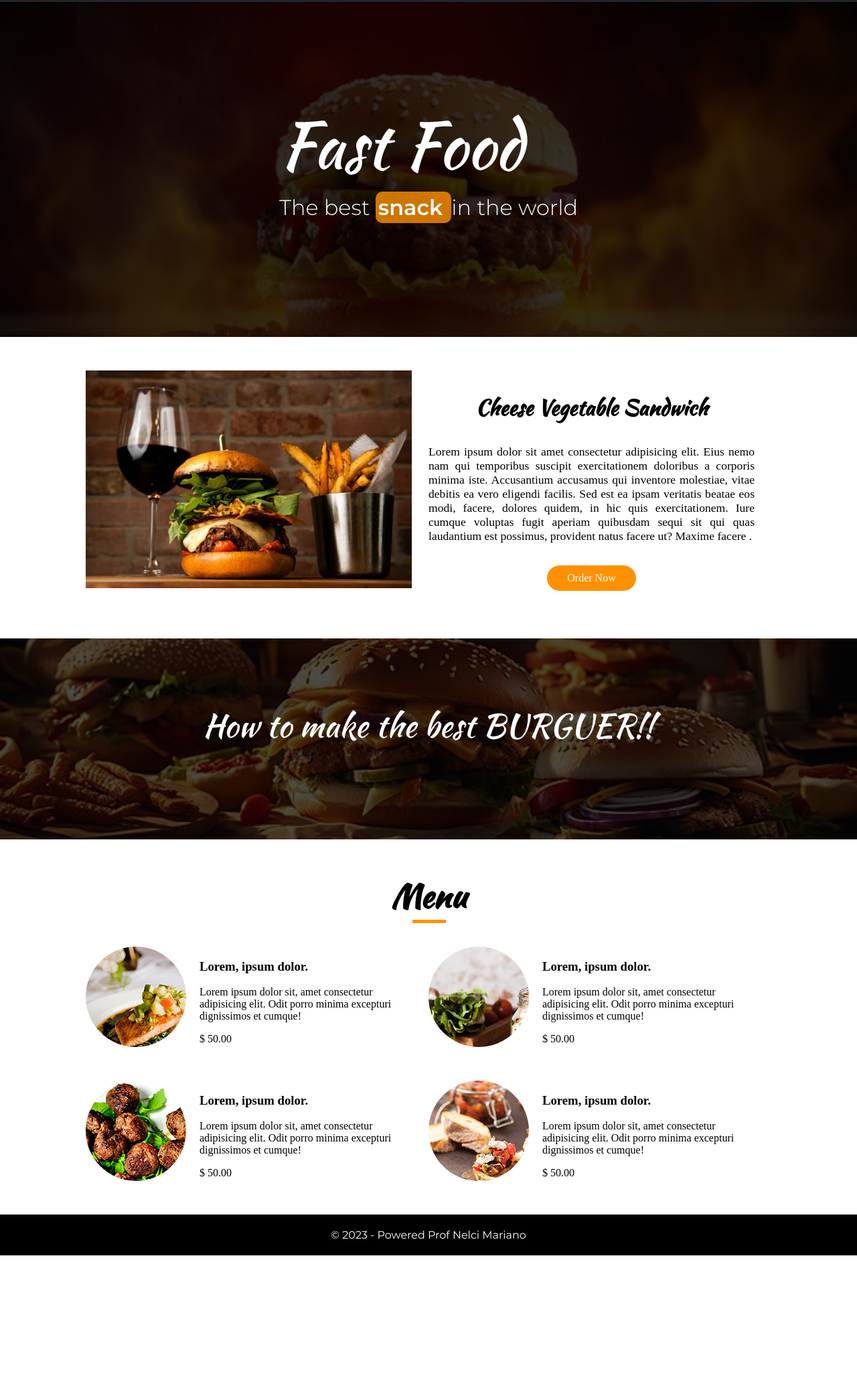
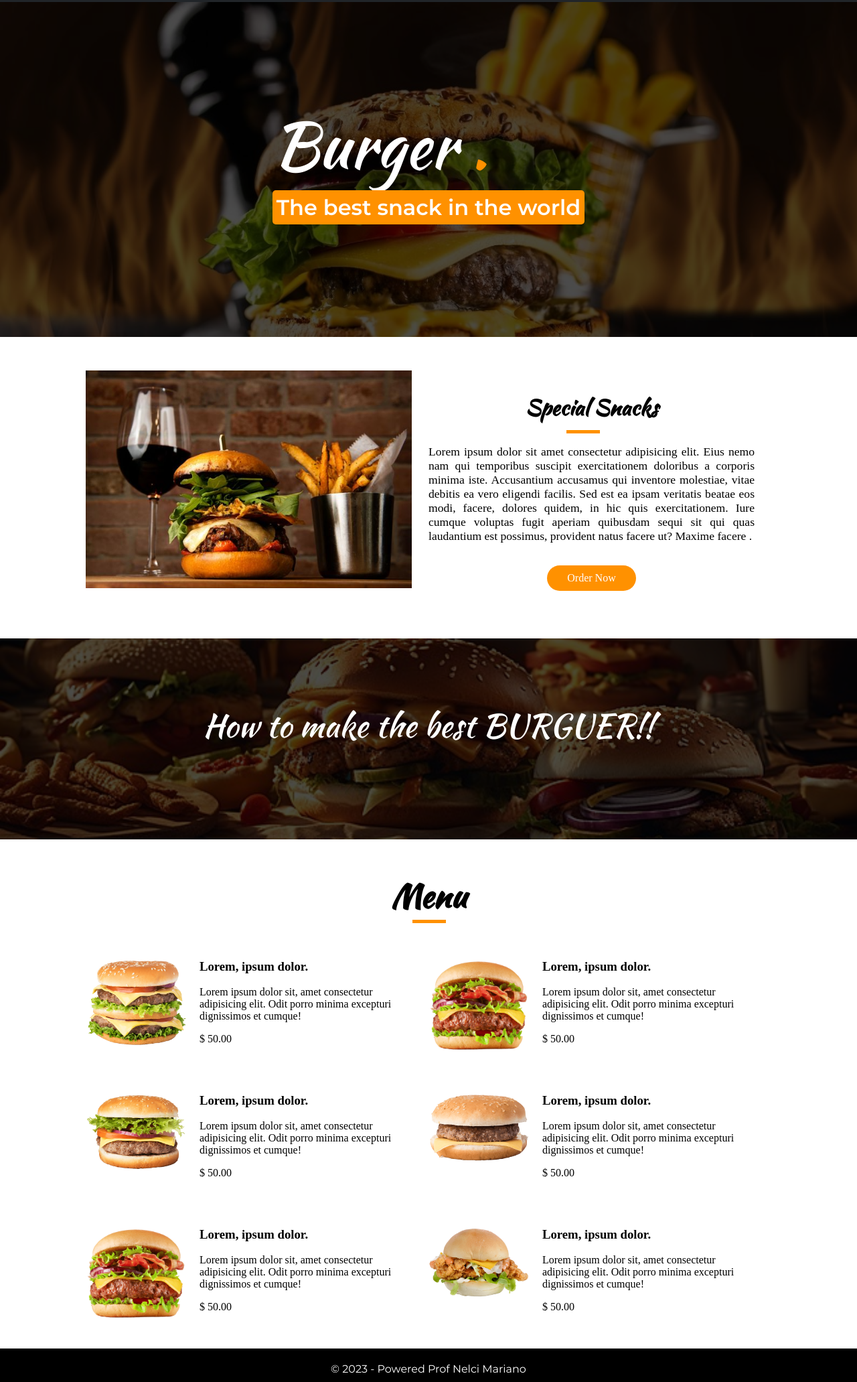
Before and after one commit to professornelcimariano/projeto_html_restaurante, a plain HTML site: page index.html in a window 1280 px wide. Shown: the part 77-2140 px from the top of the page at 67% size. Before the commit the page ends 1951 px from the top, so only its background shows below. Drawn offline with Linux system fonts and the light colour scheme.

Commit message:
Alteração nas imagens do banner e do menu

```diff
--- a/index.css
+++ b/index.css
@@ -91,11 +91,11 @@ body {
     /* display: flex; */
     width: 100%;
     height: 500px;
-    background-image: url('img/2-banner.jpg');
+    background-image: url('img/5-banner.jpg');
     background-size: cover;
     background-position: center center;
     margin-bottom: 50px;
-    /* background-attachment: fixed; */
+    background-attachment: fixed;
     position: relative;
 }
 
@@ -106,7 +106,7 @@ body {
     left: 0;
     width: 100%;
     height: 100%;
-    background-color: rgba(0, 0, 0, 0.8);
+    background-color: rgba(0, 0, 0, 0.7);
 }
 
 .banner .text {
@@ -152,6 +152,8 @@ body {
     padding: 0 25px;
 }
 
+
+
 .mkt .mkt-text p {}
 
 
@@ -166,6 +168,17 @@ body {
     font-weight: bold;
     font-size: 2em;
     font-family: 'Kaushan Script', cursive;
+}
+
+.mkt .mkt-text p.name::after {
+    content: "";
+    width: 50px;
+    height: 5px;
+    background-color: #ff9100;
+    position: absolute;
+    display: block;
+    right: 30%;
+    margin-top: 10px;
 }
 
 .mkt .mkt-text p.description {
@@ -265,6 +278,8 @@ body {
     height: 150px;
     width: 150px;
     /* background-color: #ff9100; */
+    background-size: contain;
+    margin-top: 20px;
 }
 
 .products .product-items .items-text {
--- a/index.html
+++ b/index.html
@@ -38,14 +38,14 @@
     <section class="banner">
         <main class="text">
             <h2>
-                <span style="font-size: 3em;"> Fast Food </span>
+                <span style="font-size: 3em; text-align: center;"> Burger <span style="color: var(--yellow);"> . </span> </span>
                 <br>
                 <span style="font-size: 1em; font-family: 'Montserrat', sans-serif;">
-                    The best
-                    <strong style="background-color: rgba(255, 145, 0, 0.8); padding: 4px; border-radius: 10px;">
-                        snack
+
+                    <strong style="background-color: rgba(255, 145, 0, 1); padding: 6px; border-radius: 5px;">
+                        The best snack in the world
                     </strong>
-                    in the world
+
                 </span>
             </h2>
         </main>
@@ -56,7 +56,7 @@
             <div class="mkt-img"> </div>
             <div class="mkt-text">
                 <!-- <p class="off"> 40% off </p> -->
-                <p class="name"> Cheese Vegetable Sandwich </p>
+                <p class="name"> Special Snacks </p>
                 <p class="description"> Lorem ipsum dolor sit amet consectetur adipisicing elit. Eius nemo nam qui
                     temporibus suscipit exercitationem doloribus a corporis minima iste. Accusantium accusamus qui
                     inventore molestiae, vitae debitis ea vero eligendi facilis. Sed est ea ipsam veritatis beatae eos
@@ -78,7 +78,7 @@
 
             <div class="product-items ">
                 <div class="items-img"
-                    style="background-image: url('img/1-product.jpg'); background-repeat: no-repeat; border-radius: 50%;">
+                    style="background-image: url('img/1-pdt.png'); background-repeat: no-repeat; ">
                 </div>
                 <div class="items-text">
                     <h3> Lorem, ipsum dolor.</h3>
@@ -94,7 +94,7 @@
 
             <div class="product-items ">
                 <div class="items-img"
-                    style="background-image: url('img/2-product.jpg'); background-repeat: no-repeat; border-radius: 50%;">
+                    style="background-image: url('img/2-pdt.png'); background-repeat: no-repeat; ">
                 </div>
                 <div class="items-text">
                     <h3> Lorem, ipsum dolor.</h3>
@@ -110,7 +110,7 @@
 
             <div class="product-items ">
                 <div class="items-img"
-                    style="background-image: url('img/3-product.jpg'); background-repeat: no-repeat; border-radius: 50%;">
+                    style="background-image: url('img/3-pdt.png'); background-repeat: no-repeat;">
                 </div>
                 <div class="items-text">
                     <h3> Lorem, ipsum dolor.</h3>
@@ -126,7 +126,39 @@
 
             <div class="product-items ">
                 <div class="items-img"
-                    style="background-image: url('img/4-product.jpg'); background-repeat: no-repeat; border-radius: 50%;">
+                    style="background-image: url('img/4-pdt.png'); background-repeat: no-repeat; ">
+                </div>
+                <div class="items-text">
+                    <h3> Lorem, ipsum dolor.</h3>
+                    <p>
+                        Lorem ipsum dolor sit, amet consectetur adipisicing elit. Odit porro minima excepturi
+                        dignissimos et cumque!
+                    </p>
+                    <p>
+                        $ 50.00
+                    </p>
+                </div>
+            </div>
+
+            <div class="product-items ">
+                <div class="items-img"
+                    style="background-image: url('img/2-pdt.png'); background-repeat: no-repeat;">
+                </div>
+                <div class="items-text">
+                    <h3> Lorem, ipsum dolor.</h3>
+                    <p>
+                        Lorem ipsum dolor sit, amet consectetur adipisicing elit. Odit porro minima excepturi
+                        dignissimos et cumque!
+                    </p>
+                    <p>
+                        $ 50.00
+                    </p>
+                </div>
+            </div>
+
+            <div class="product-items ">
+                <div class="items-img"
+                    style="background-image: url('img/5-pdt.png'); background-repeat: no-repeat; ">
                 </div>
                 <div class="items-text">
                     <h3> Lorem, ipsum dolor.</h3>
```
Also changed, not shown: img/1-pdt.png (added), img/2-pdt.png (added), img/3-pdt.png (added), img/4-pdt.png (added), img/5-banner.jpg (added), img/5-pdt.png (added), img/6-pdt.png (added).
